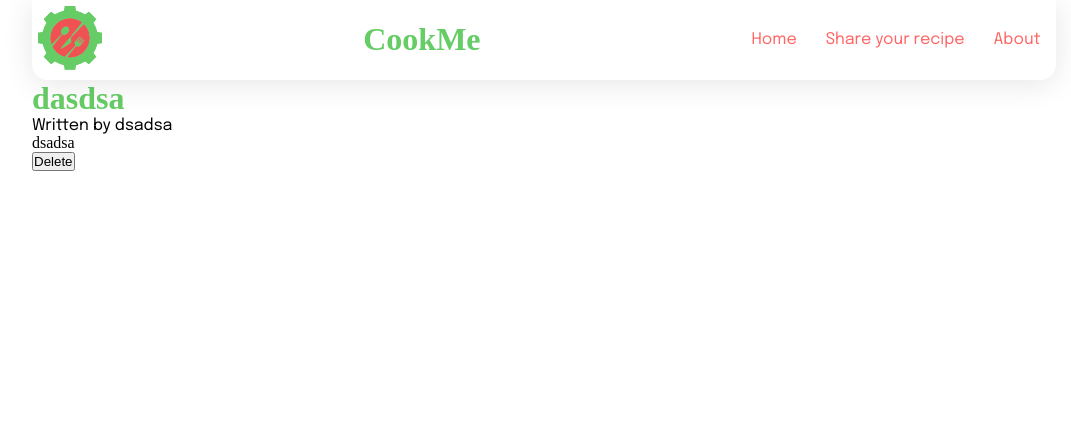
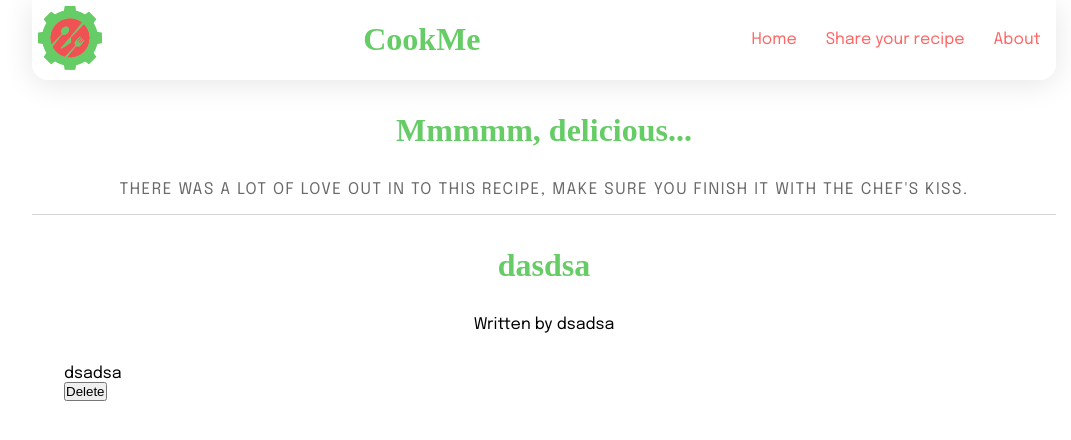
Before and after one commit to janoskocs/cookme, a React (Create React App) app: page /blogs/1 in a window 1280 px wide. Shown: the top 440 px of the page, without its empty margins (96-1167 px from the left). Built offline with nearby package versions, Linux system fonts and the light colour scheme; data requests are answered from the project's data file; a web font is replaced by a local one.

Commit message:
Recipe page styles

```diff
--- a/src/components/BlogDetails.js
+++ b/src/components/BlogDetails.js
@@ -15,13 +15,15 @@ const BlogDetails = () => {
     }
     return (
         <div className="blog-details">
+            <h2 className="section-title">Mmmmm, delicious...</h2>
+            <p className="section-description">There was a lot of love out in to this recipe, make sure you finish it with the chef's kiss.</p>
             {isPending && <div>Loading... </div>}
             {error && <div>{error}</div>}
             {blog && (
-                <article>
+                <article id="recipe">
                     <h2>{blog.title}</h2>
-                    <p>Written by {blog.author}</p>
-                    <div>{blog.body}</div>
+                    <p className="author">Written by {blog.author}</p>
+                    <p>{blog.body}</p>
                     <button onClick={handleClick}>Delete</button>
                 </article>
             )}
--- a/src/components/Create.js
+++ b/src/components/Create.js
@@ -25,8 +25,8 @@ const Create = () => {
 
     return (
         <div id="create-blog">
-            <h2 className="section-title">Check out our latest selection of great dishes</h2>
-            <p className="section-description">Community selected recipes will let you explore exotic tastes and connect with different cultures accross the world.</p>
+            <h2 className="section-title">Share your recipe with the world</h2>
+            <p className="section-description">Your recipe will help thousands of people that aren't sure what to cook for dinner.</p>
             <form onSubmit={handleSubtmit}>
                 <label>Recipe name:</label>
                 <input
--- a/src/styles/main.css
+++ b/src/styles/main.css
@@ -213,4 +213,20 @@
   -webkit-transition: 0.3s ease-in-out;
   transition: 0.3s ease-in-out;
 }
+
+.container #recipe {
+  margin: 2em;
+}
+
+.container #recipe h2 {
+  text-align: center;
+}
+
+.container #recipe .author {
+  text-align: center;
+}
+
+.container #recipe p {
+  margin-top: 2em;
+}
 /*# sourceMappingURL=main.css.map */
--- a/src/styles/main.scss
+++ b/src/styles/main.scss
@@ -182,4 +182,20 @@
 
         }
     }
+
+    #recipe {
+        margin: $large;
+
+        h2 {
+            text-align: center;
+        }
+
+        .author {
+            text-align: center;
+        }
+
+        p {
+            margin-top: $large;
+        }
+    }
 }
```
Also changed, not shown: 1 other file (tests, documents, lock files or other folders).
